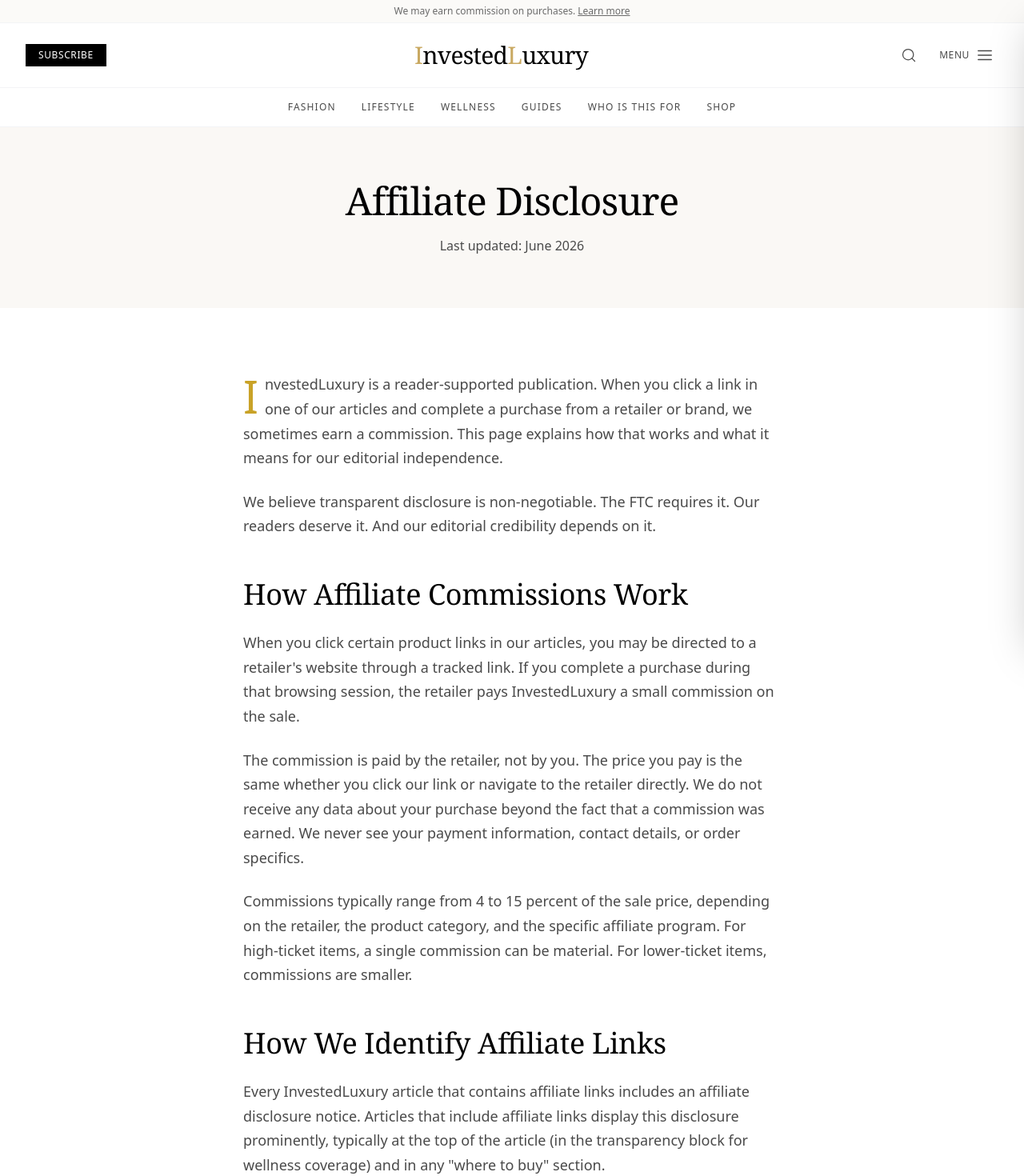
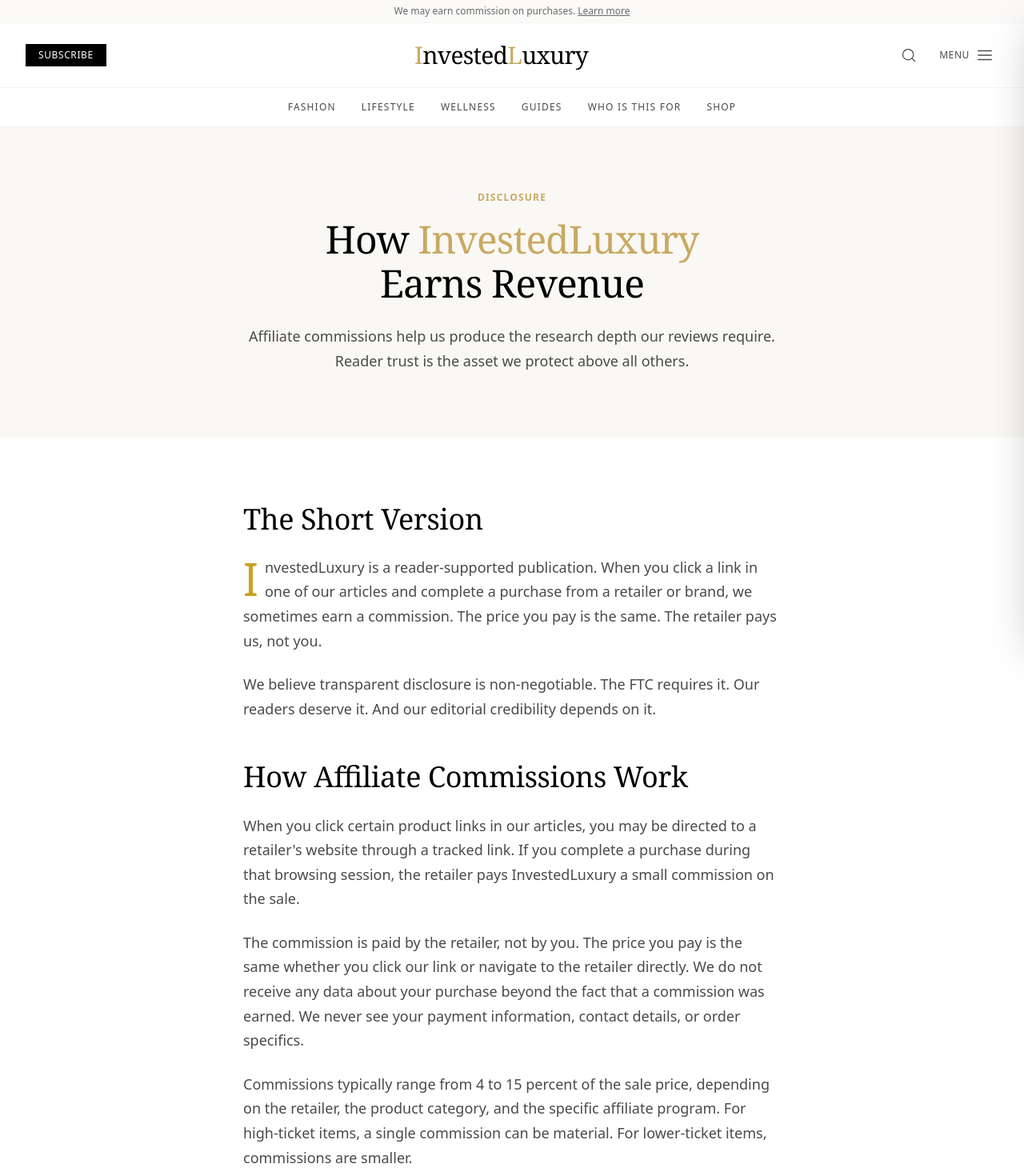
Before and after one commit to regi-dev-prog/invested-luxury, a Next.js app: page /affiliate-disclosure in a window 1280 px wide. Shown: the top 1470 px of the page at 80% size. Built offline with nearby package versions, Linux system fonts and the light colour scheme.

Commit message:
Restyle /affiliate-disclosure to match /about: hero with category-badge + subtitle, branded H2 outside article-content, gold links, CTA section

```diff
--- a/src/app/affiliate-disclosure/page.tsx
+++ b/src/app/affiliate-disclosure/page.tsx
@@ -23,24 +23,26 @@
   return (
     <>
       {/* Hero */}
-      <section className="py-16 bg-cream">
+      <section className="py-20 bg-cream">
         <div className="container-luxury text-center">
-          <h1 className="font-serif text-display text-black mb-4">
-            Affiliate Disclosure
+          <p className="category-badge mb-4">Disclosure</p>
+          <h1 className="font-serif text-display text-black mb-6 text-balance max-w-3xl mx-auto">
+            How <span className="text-gold">InvestedLuxury</span> Earns Revenue
           </h1>
-          <p className="text-body text-charcoal">
-            Last updated: June 2026
+          <p className="text-body-lg text-charcoal max-w-2xl mx-auto">
+            Affiliate commissions help us produce the research depth our reviews require. Reader trust is the asset we protect above all others.
           </p>
         </div>
       </section>
 
-      {/* Content */}
+      {/* Main Content */}
       <section className="py-20 bg-white">
         <div className="container-luxury">
-          <div className="max-w-article mx-auto article-content">
-
+          <div className="max-w-article mx-auto">
+            <h2 className="font-serif text-headline text-black mb-6">The Short Version</h2>
+            <div className="article-content">
               <p>
-              InvestedLuxury is a reader-supported publication. When you click a link in one of our articles and complete a purchase from a retailer or brand, we sometimes earn a commission. This page explains how that works and what it means for our editorial independence.
+                InvestedLuxury is a reader-supported publication. When you click a link in one of our articles and complete a purchase from a retailer or brand, we sometimes earn a commission. The price you pay is the same. The retailer pays us, not you.
               </p>
               <p>
                 We believe transparent disclosure is non-negotiable. The FTC requires it. Our readers deserve it. And our editorial credibility depends on it.
@@ -65,7 +67,7 @@
                 We do not hide affiliate links inside generic text. Where a link directs to a retailer through an affiliate relationship, the disclosure makes that clear.
               </p>
 
-            <h2>How Affiliate Relationships Affect Our Editorial (And How They Don&apos;t)</h2>
+              <h2>How Affiliate Relationships Affect Our Editorial</h2>
               <p>
                 This is the most important question in any disclosure. Here is our honest answer.
               </p>
@@ -82,7 +84,7 @@
                 <strong>We sometimes recommend buyers &quot;buy nothing&quot; or &quot;wait.&quot;</strong> Several of our wellness articles explicitly state that a meaningful portion of buyers should not purchase the products we cover, particularly when usage commitment is uncertain, when the buyer falls outside the product&apos;s accuracy range, or when a cheaper alternative is the right answer. We earn no commission on these recommendations. We make them because they are correct.
               </p>
               <p>
-              <strong>Our long-term credibility depends on getting this right.</strong> Short-term affiliate revenue does not justify recommending the wrong product for a reader. Our investment-piece framework (see our <Link href="/methodology">methodology page</Link>) is applied before affiliate considerations, not after.
+                <strong>Our long-term credibility depends on getting this right.</strong> Short-term affiliate revenue does not justify recommending the wrong product for a reader. Our investment-piece framework (see our <Link href="/methodology" className="text-gold hover:underline">methodology page</Link>) is applied before affiliate considerations, not after.
               </p>
 
               <h2>What We Will Not Do</h2>
@@ -110,12 +112,12 @@
                 You can choose to disable affiliate cookies in your browser settings. Disabling them does not affect your ability to read InvestedLuxury content or complete purchases. It only affects whether we receive credit for the commission.
               </p>
               <p>
-              For more information about how we and our partners use cookies, please see our <Link href="/privacy-policy">privacy policy</Link>.
+                For more information about how we and our partners use cookies, please see our <Link href="/privacy-policy" className="text-gold hover:underline">privacy policy</Link>.
               </p>
 
               <h2>Reader Trust and Editorial Independence</h2>
               <p>
-              We understand that affiliate revenue creates a structural incentive to recommend products that pay us. Our defense against that incentive is methodological rigor (see our <Link href="/methodology">methodology page</Link>) and editorial transparency (this page).
+                We understand that affiliate revenue creates a structural incentive to recommend products that pay us. Our defense against that incentive is methodological rigor (see our <Link href="/methodology" className="text-gold hover:underline">methodology page</Link>) and editorial transparency (this page).
               </p>
               <p>
                 If you ever question whether one of our recommendations is editorially honest or affiliate-driven, please reach out. We will explain the specific reasoning behind any recommendation and walk through the investment-piece framework calculations that informed the call.
@@ -126,14 +128,8 @@
 
               <h2>FTC Compliance Statement</h2>
               <p>
-              InvestedLuxury complies with the Federal Trade Commission&apos;s guidelines on endorsements and testimonials, as outlined in 16 CFR Part 255. Specifically:
+                InvestedLuxury complies with the Federal Trade Commission&apos;s guidelines on endorsements and testimonials, as outlined in 16 CFR Part 255. We disclose material connections between InvestedLuxury and the brands or retailers we cover. We do not present sponsored content as independent editorial. We disclose affiliate relationships clearly and conspicuously. We honor the FTC&apos;s &quot;clear and conspicuous&quot; standard for affiliate disclosure.
               </p>
-            <ul>
-              <li>We disclose material connections between InvestedLuxury and the brands or retailers we cover</li>
-              <li>We do not present sponsored content as independent editorial</li>
-              <li>We disclose affiliate relationships clearly and conspicuously</li>
-              <li>We honor the FTC&apos;s &quot;clear and conspicuous&quot; standard for affiliate disclosure</li>
-            </ul>
               <p>
                 This disclosure page constitutes our standing disclosure of affiliate relationships. Individual articles include in-context disclosures where affiliate links appear.
               </p>
@@ -148,13 +144,7 @@
 
               <h2>Questions, Concerns, or Feedback</h2>
               <p>
-              If you have questions about how affiliate relationships work at InvestedLuxury, want to flag a potential conflict of interest, or believe we have failed to disclose something we should have, please reach out:
-            </p>
-            <p>
-              Email: hello@investedluxury.com
-            </p>
-            <p>
-              Or use our <Link href="/contact">contact page</Link>.
+                If you have questions about how affiliate relationships work at InvestedLuxury, want to flag a potential conflict of interest, or believe we have failed to disclose something we should have, please reach out via email at hello@investedluxury.com or through our <Link href="/contact" className="text-gold hover:underline">contact page</Link>.
               </p>
               <p>
                 We take disclosure concerns seriously. When we identify a disclosure gap, we update the affected article and add a correction note. We do not silently update without acknowledgment.
@@ -165,9 +155,42 @@
                 This disclosure page is reviewed quarterly and updated whenever a material change occurs in how we earn affiliate revenue.
               </p>
               <p>
-              For a deeper explanation of our editorial methodology, including how we research, verify, and review products before affiliate considerations enter the picture, see our <Link href="/methodology">methodology page</Link>.
+                For a deeper explanation of our editorial methodology, including how we research, verify, and review products before affiliate considerations enter the picture, see our <Link href="/methodology" className="text-gold hover:underline">methodology page</Link>.
               </p>
+              <p className="text-charcoal">
+                Last updated: June 2026
+              </p>
+            </div>
+          </div>
+        </div>
+      </section>
 
+      {/* CTA Section */}
+      <section className="py-16 bg-cream">
+        <div className="container-luxury text-center">
+          <h2 className="font-serif text-headline text-black mb-4">Learn More</h2>
+          <p className="text-body text-charcoal mb-8 max-w-xl mx-auto">
+            How we research, review, and decide what is worth your money.
+          </p>
+          <div className="flex flex-wrap justify-center gap-4">
+            <Link
+              href="/methodology"
+              className="px-6 py-3 bg-black text-white font-medium hover:bg-charcoal transition-colors"
+            >
+              Our Methodology
+            </Link>
+            <Link
+              href="/about"
+              className="px-6 py-3 border border-black text-black font-medium hover:bg-cream transition-colors"
+            >
+              About
+            </Link>
+            <Link
+              href="/"
+              className="px-6 py-3 border border-black text-black font-medium hover:bg-cream transition-colors"
+            >
+              Latest Articles
+            </Link>
           </div>
         </div>
       </section>
```
Lines whose indentation alone changed are shown as unchanged.
